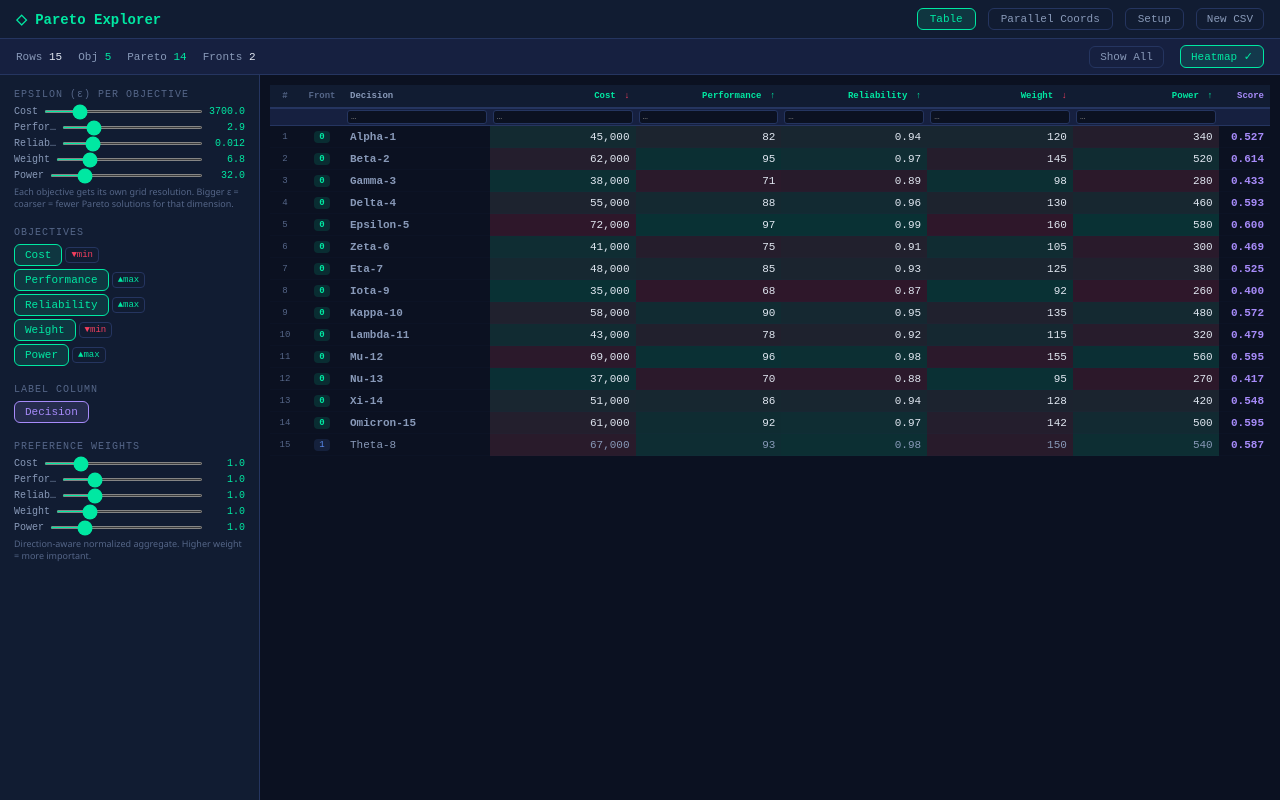
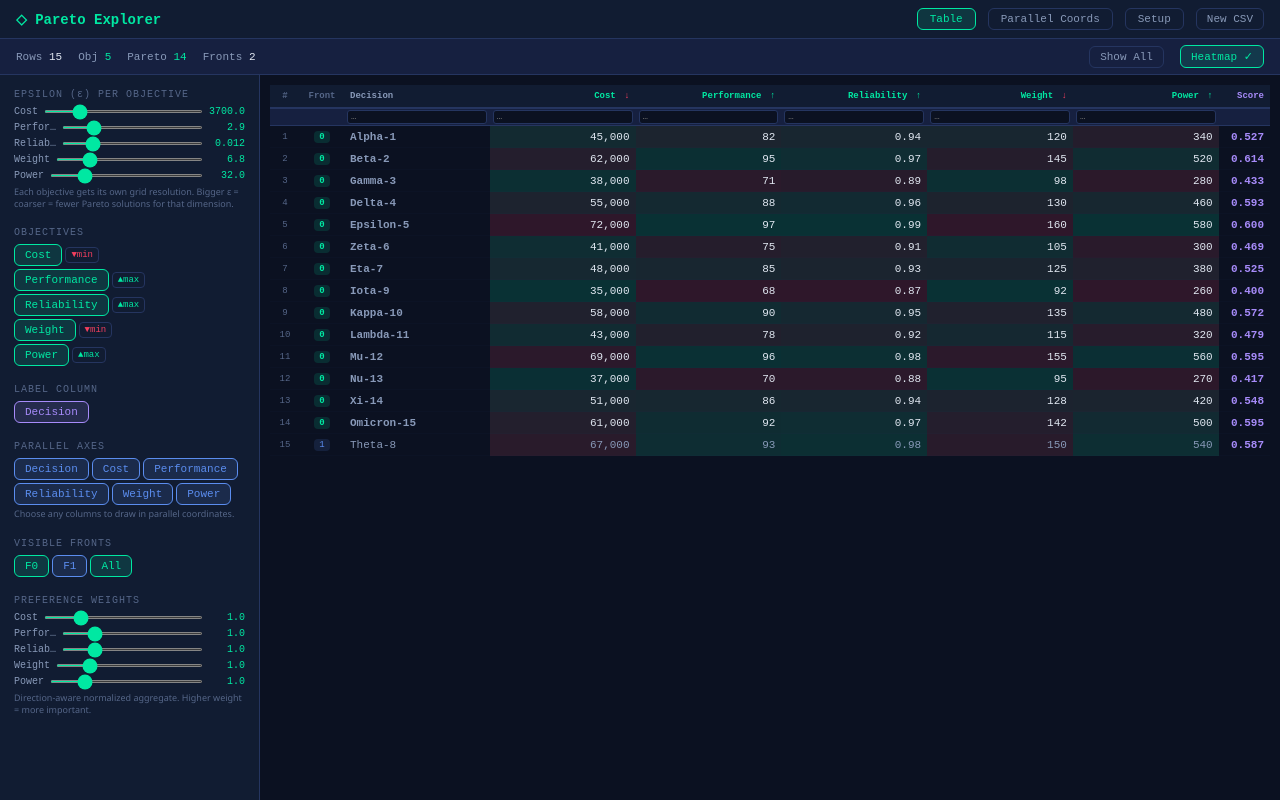
Before and after one commit to jrkasprzyk/ParetoExplorer, a React (Vite) app: page / in a window 1280 px wide. Both pictures are taken after a click on the button "Demo Data". Built offline with nearby package versions, Linux system fonts and the light colour scheme.

Commit message:
enhance parallel coordinates handling to support dynamic axes and visibility toggling in ParetoApp

```diff
--- a/src/ParetoApp.jsx
+++ b/src/ParetoApp.jsx
@@ -224,35 +224,56 @@ function ParCoords({ data, axes, directions, highlightId, onHover }) {
     const g = svg.append("g").attr("transform", `translate(${mg.left},${mg.top})`);
 
     const x = d3.scalePoint().domain(axes).range([0, w]).padding(0.08);
-    const yS = {};
+    const axisMeta = {};
     axes.forEach(ax => {
-      const vals = data.map(d => typeof d[ax] === "number" ? d[ax] : null).filter(v => v !== null);
-      const ext = d3.extent(vals);
+      const vals = data.map(d => d[ax]).filter(v => v !== null && v !== undefined && v !== "");
+      const numericVals = vals.filter(v => typeof v === "number" && Number.isFinite(v));
+      const numericShare = vals.length ? numericVals.length / vals.length : 0;
+      if (numericVals.length && numericShare >= 0.7) {
+        const ext = d3.extent(numericVals);
         const pad = ((ext[1] || 0) - (ext[0] || 0)) * 0.1 || 1;
-      yS[ax] = d3.scaleLinear().domain([ext[0] - pad, ext[1] + pad]).range([h, 0]);
+        axisMeta[ax] = {
+          type: "numeric",
+          scale: d3.scaleLinear().domain([ext[0] - pad, ext[1] + pad]).range([h, 0]),
+        };
+      } else {
+        const categories = Array.from(new Set(vals.map(v => String(v))));
+        axisMeta[ax] = {
+          type: "categorical",
+          scale: d3.scalePoint().domain(categories).range([h, 0]).padding(0.5),
+        };
+      }
     });
 
     axes.forEach(ax => {
       const xP = x(ax);
       const ag = g.append("g").attr("transform", `translate(${xP},0)`);
       ag.append("line").attr("y1", 0).attr("y2", h).attr("stroke", C.border).attr("stroke-width", 1);
-      const aG = ag.call(d3.axisLeft(yS[ax]).ticks(5).tickSize(-5));
+      const meta = axisMeta[ax];
+      const axis = meta.type === "numeric"
+        ? d3.axisLeft(meta.scale).ticks(5).tickSize(-5)
+        : d3.axisLeft(meta.scale).tickSize(-5).tickFormat(v => {
+          const s = String(v);
+          return s.length > 11 ? s.slice(0, 9) + "…" : s;
+        });
+      const aG = ag.call(axis);
       aG.selectAll("text").attr("fill", C.textDim).attr("font-size", "8px").attr("font-family", FM);
       aG.selectAll("line").attr("stroke", C.border);
       aG.select(".domain").remove();
-      const arrow = directions[ax] === "max" ? "▲" : "▼";
+      const arrow = directions[ax] === "max" ? "▲" : directions[ax] === "min" ? "▼" : "•";
       const label = ax.length > 16 ? ax.slice(0, 14) + "…" : ax;
       ag.append("text").attr("y", -18).attr("text-anchor", "middle")
         .attr("fill", C.textMuted).attr("font-size", "10px").attr("font-family", FM)
         .text(`${arrow} ${label}`);
 
+      if (meta.type === "numeric") {
         const brush = d3.brushY().extent([[-12, 0], [12, h]])
           .on("brush end", (event) => {
             if (!event.selection) {
               delete brushesRef.current[ax];
             } else {
               const [y0, y1] = event.selection;
-            brushesRef.current[ax] = [yS[ax].invert(y1), yS[ax].invert(y0)];
+              brushesRef.current[ax] = [meta.scale.invert(y1), meta.scale.invert(y0)];
             }
             // Update line visibility
             svg.selectAll(".pc-line")
@@ -279,6 +300,7 @@ function ParCoords({ data, axes, directions, highlightId, onHover }) {
           });
         ag.append("g").attr("class", "brush").call(brush)
           .selectAll("rect").attr("fill", C.highlightDim).attr("rx", 3);
+      }
     });
 
     const line = d3.line().defined(d => d[1] !== null).x(d => d[0]).y(d => d[1]).curve(d3.curveMonotoneX);
@@ -287,8 +309,16 @@ function ParCoords({ data, axes, directions, highlightId, onHover }) {
       .append("path").attr("class", "pc-line")
       .attr("d", d => {
         const pts = axes.map(ax => {
+          const meta = axisMeta[ax];
+          if (!meta) return [x(ax), null];
+          if (meta.type === "numeric") {
             const v = typeof d[ax] === "number" ? d[ax] : null;
-          return [x(ax), v !== null ? yS[ax](v) : null];
+            return [x(ax), v !== null ? meta.scale(v) : null];
+          }
+          const raw = d[ax];
+          if (raw === null || raw === undefined || raw === "") return [x(ax), null];
+          const y = meta.scale(String(raw));
+          return [x(ax), y ?? null];
         });
         return line(pts);
       })
@@ -313,8 +343,16 @@ function ParCoords({ data, axes, directions, highlightId, onHover }) {
       const hd = data.find(d => d._id === highlightId);
       if (hd) {
         const pts = axes.map(ax => {
+          const meta = axisMeta[ax];
+          if (!meta) return [x(ax), null];
+          if (meta.type === "numeric") {
             const v = typeof hd[ax] === "number" ? hd[ax] : null;
-          return [x(ax), v !== null ? yS[ax](v) : null];
+            return [x(ax), v !== null ? meta.scale(v) : null];
+          }
+          const raw = hd[ax];
+          if (raw === null || raw === undefined || raw === "") return [x(ax), null];
+          const y = meta.scale(String(raw));
+          return [x(ax), y ?? null];
         });
         g.append("path").attr("d", line(pts)).attr("fill", "none")
           .attr("stroke", C.highlight).attr("stroke-width", 3.5).attr("stroke-opacity", 1)
@@ -402,6 +440,8 @@ export default function ParetoApp() {
   const [tab, setTab] = useState("table");
   const [showOnlyPareto, setShowOnlyPareto] = useState(false);
   const [decisionCol, setDecisionCol] = useState(null);
+  const [parallelAxes, setParallelAxes] = useState([]);
+  const [visibleFronts, setVisibleFronts] = useState({});
   const [loaded, setLoaded] = useState(false);
   const fileRef = useRef(null);
 
@@ -464,6 +504,34 @@ export default function ParetoApp() {
     return all;
   }, [fronts, filterText, sortCol, sortAsc, showOnlyPareto, weights, objectives, directions, colStats, headers]);
 
+  const availableFronts = useMemo(() => {
+    return Array.from(new Set(sortedData.map(r => r._front).filter(f => f !== undefined))).sort((a, b) => a - b);
+  }, [sortedData]);
+
+  useEffect(() => {
+    setVisibleFronts(prev => {
+      const next = {};
+      availableFronts.forEach(f => {
+        next[f] = prev[f] !== undefined ? prev[f] : true;
+      });
+      return next;
+    });
+  }, [availableFronts]);
+
+  useEffect(() => {
+    setParallelAxes(prev => {
+      const filtered = prev.filter(col => headers.includes(col));
+      return filtered.length ? filtered : headers;
+    });
+  }, [headers]);
+
+  const parallelData = useMemo(() => {
+    return sortedData.filter(row => {
+      if (row._front === undefined) return true;
+      return visibleFronts[row._front] !== false;
+    });
+  }, [sortedData, visibleFronts]);
+
   const loadData = useCallback((csvText) => {
     const { headers: h, rows: r, columnRoles } = parseCSV(csvText);
     setHeaders(h); setRows(r);
@@ -484,6 +552,7 @@ export default function ParetoApp() {
 
     setDecisionCol(resolvedDecision);
     setObjectives(resolvedObjectives.length ? resolvedObjectives : nc);
+    setParallelAxes(h);
     const dirs = {}; nc.forEach(c => dirs[c] = "min");
     setDirections(dirs);
     const w = {}; nc.forEach(c => w[c] = 1);
@@ -504,6 +573,7 @@ export default function ParetoApp() {
     setHeaders(d.headers); setRows(d.rows);
     setColumnRoleHints(d.columnRoles || {});
     setDecisionCol("Decision");
+    setParallelAxes(d.headers);
     const nc = d.headers.filter(col => d.rows.some(row => typeof row[col] === "number"));
     setObjectives(nc);
     const dirs = {}; nc.forEach(c => dirs[c] = c === "Cost" || c === "Weight" ? "min" : "max");
@@ -514,6 +584,7 @@ export default function ParetoApp() {
   }, []);
 
   const toggleObj = useCallback(col => setObjectives(p => p.includes(col) ? p.filter(c => c !== col) : [...p, col]), []);
+  const toggleParallelAxis = useCallback(col => setParallelAxes(p => p.includes(col) ? p.filter(c => c !== col) : [...p, col]), []);
   const toggleDir = useCallback(col => setDirections(p => ({ ...p, [col]: p[col] === "min" ? "max" : "min" })), []);
   const handleSort = useCallback(col => {
     if (sortCol === col) setSortAsc(p => !p);
@@ -642,6 +713,52 @@ export default function ParetoApp() {
             </div>
           </div>
 
+          <div style={{ marginBottom: 18 }}>
+            <div style={{ fontSize: 10, fontFamily: FM, color: C.textDim, marginBottom: 6, letterSpacing: 1 }}>PARALLEL AXES</div>
+            <div style={{ display: "flex", flexWrap: "wrap", gap: 3, maxHeight: 140, overflowY: "auto" }}>
+              {headers.map(col => (
+                <Chip
+                  key={col}
+                  label={col.length > 14 ? col.slice(0, 12) + "…" : col}
+                  active={parallelAxes.includes(col)}
+                  onClick={() => toggleParallelAxis(col)}
+                  color={C.front1}
+                />
+              ))}
+            </div>
+            <p style={{ fontSize: 9, color: C.textDim, marginTop: 3, lineHeight: 1.3 }}>
+              Choose any columns to draw in parallel coordinates.
+            </p>
+          </div>
+
+          <div style={{ marginBottom: 18 }}>
+            <div style={{ fontSize: 10, fontFamily: FM, color: C.textDim, marginBottom: 6, letterSpacing: 1 }}>VISIBLE FRONTS</div>
+            <div style={{ display: "flex", flexWrap: "wrap", gap: 3 }}>
+              {availableFronts.map(f => (
+                <Chip
+                  key={f}
+                  label={`F${f}`}
+                  active={visibleFronts[f] !== false}
+                  onClick={() => setVisibleFronts(p => ({ ...p, [f]: p[f] === false }))}
+                  color={frontColor(f)}
+                />
+              ))}
+              {availableFronts.length > 0 && (
+                <Chip
+                  label="All"
+                  active={availableFronts.every(f => visibleFronts[f] !== false)}
+                  onClick={() => {
+                    const allOn = availableFronts.every(f => visibleFronts[f] !== false);
+                    const next = {};
+                    availableFronts.forEach(f => { next[f] = !allOn; });
+                    setVisibleFronts(next);
+                  }}
+                  color={C.accent}
+                />
+              )}
+            </div>
+          </div>
+
           <div>
             <div style={{ fontSize: 10, fontFamily: FM, color: C.textDim, marginBottom: 6, letterSpacing: 1 }}>PREFERENCE WEIGHTS</div>
             {objectives.map(o => (
@@ -714,20 +831,20 @@ export default function ParetoApp() {
                 <div style={{ fontSize: 10, fontFamily: FM, color: C.textDim, marginBottom: 6 }}>
                   Drag on axes to brush/filter · Hover lines to inspect · Pareto-style linked interaction
                 </div>
-                {objectives.length > 0 ? (
-                  <ParCoords data={sortedData} axes={objectives} directions={directions} highlightId={highlightId} onHover={setHighlightId} />
+                {parallelAxes.length > 0 ? (
+                  <ParCoords data={parallelData} axes={parallelAxes} directions={directions} highlightId={highlightId} onHover={setHighlightId} />
                 ) : (
-                  <div style={{ padding: 60, textAlign: "center", color: C.textDim, fontSize: 13 }}>Select at least one objective.</div>
+                  <div style={{ padding: 60, textAlign: "center", color: C.textDim, fontSize: 13 }}>Select at least one column in Parallel Axes.</div>
                 )}
               </div>
               <div style={{ display: "flex", gap: 14, padding: "6px 10px", fontSize: 10, fontFamily: FM, color: C.textMuted, flexWrap: "wrap" }}>
-                {fronts.slice(0, 5).map((_, i) => (
+                {availableFronts.slice(0, 8).map((i) => (
                   <span key={i} style={{ display: "flex", alignItems: "center", gap: 4 }}>
                     <span style={{ width: 12, height: 3, background: frontColor(i), borderRadius: 2, display: "inline-block" }} />
-                    Front {i}{i === 0 ? " (Pareto)" : ""}
+                    Front {i}{i === 0 ? " (Pareto)" : ""}{visibleFronts[i] === false ? " (hidden)" : ""}
                   </span>
                 ))}
-                {fronts.length > 5 && <span>+{fronts.length - 5} more</span>}
+                {availableFronts.length > 8 && <span>+{availableFronts.length - 8} more</span>}
               </div>
             </div>
           )}
```
Lines whose indentation alone changed are shown as unchanged.
